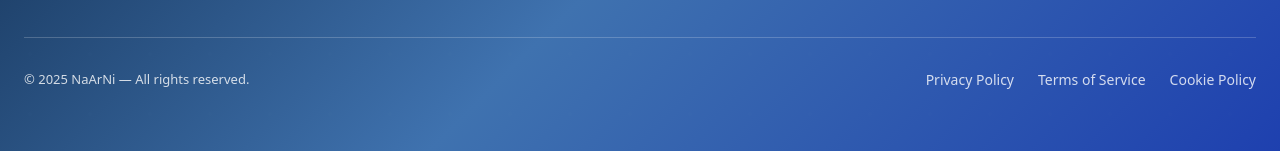
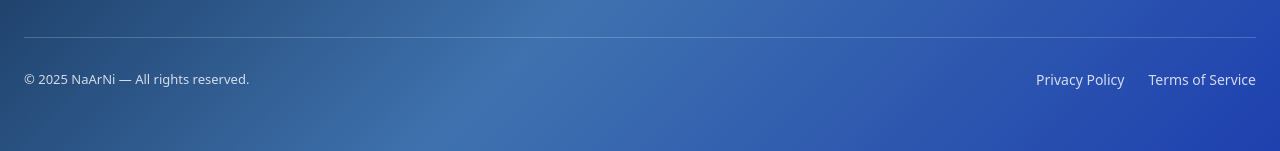
Before and after one commit to bestorbust/naarni, a React (Vite) app: page /about in a window 1280 px wide. Shown: the part 3506-3657 px from the top of the page. Built offline with nearby package versions, Linux system fonts and the light colour scheme.

Commit message:
removed cookie

```diff
--- a/src/components/Footer.tsx
+++ b/src/components/Footer.tsx
@@ -199,7 +199,7 @@ const Footer: React.FC = () => {
           <div className="flex space-x-6 text-sm">
             <Link to="/privacy-policy" className="hover:text-blue-200 transition-colors duration-300">Privacy Policy</Link>
             <Link to="/terms" className="hover:text-blue-200 transition-colors duration-300">Terms of Service</Link>
-            <Link to="#" className="hover:text-blue-200 transition-colors duration-300">Cookie Policy</Link>
+            {/* <Link to="#" className="hover:text-blue-200 transition-colors duration-300">Cookie Policy</Link> */}
           </div>
         </div>
       </div>
```
